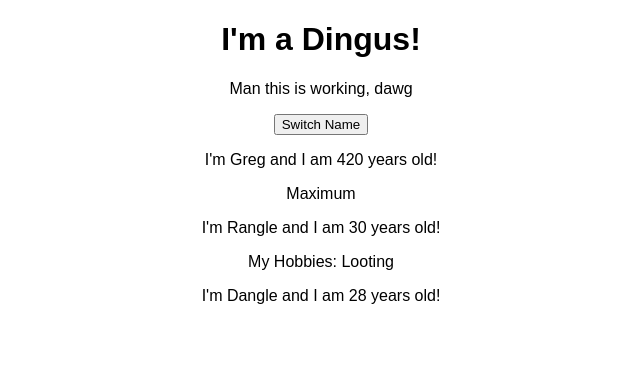
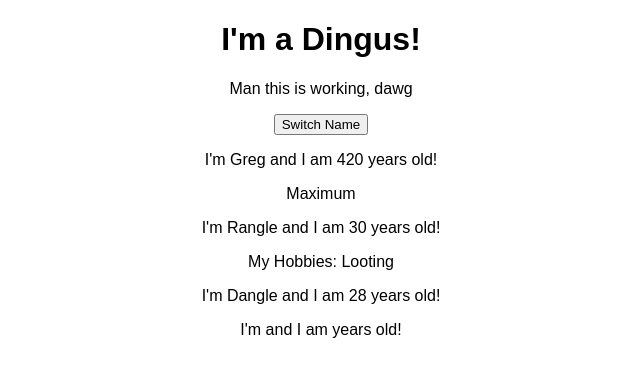
Before and after one commit to G-Turnbull/ReactTest, a React (Create React App) app: page / in a window 1280 px wide. Shown: the top 376 px of the page, without its empty margins (319-959 px from the left). Built offline with nearby package versions, Linux system fonts and the light colour scheme.

Commit message:
Testing pushes with Visual Studio Code built in tools

```diff
--- a/src/App.js
+++ b/src/App.js
@@ -33,6 +33,8 @@ class App extends Component {
         <Person name={this.state.people[0].name} age={this.state.people[0].age} danger="Maximum" />
         <Person name={this.state.people[1].name} age={this.state.people[1].age} >My Hobbies: Looting </Person>
         <Person name={this.state.people[2].name} age={this.state.people[2].age} >{this.state.interest} </Person>
+        <Person />
+
       </div>
     );
     //return React.createElement('div',{className:'App'},React.createElement('h1',null,'Does this work now?'))
```
